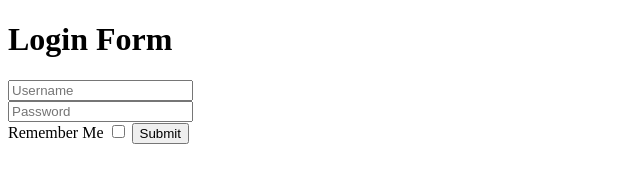
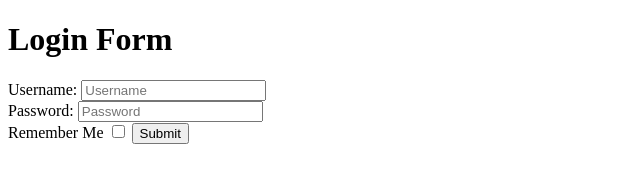
Before and after one commit to acciojob/remember-me-login-form-JHA123ABHIlash, a website: page main.html in a window 1280 px wide. Shown: the whole page, without its empty margins (0-640 px from the left). Drawn offline with Linux system fonts and the light colour scheme.

Commit message:
created a submission

```diff
--- a/main.html
+++ b/main.html
@@ -12,7 +12,9 @@
 	<h1>Login Form</h1>
 
 	<form>
+		<label id='username'>Username:</label>
 		<input type="text" placeholder="Username" id="username"><br>
+		<label id='password'>Password:</label>
 		<input type="password" placeholder="Password" id='password'><br>
 		Remember Me
 		<input type="checkbox" id="checkbox">
```
